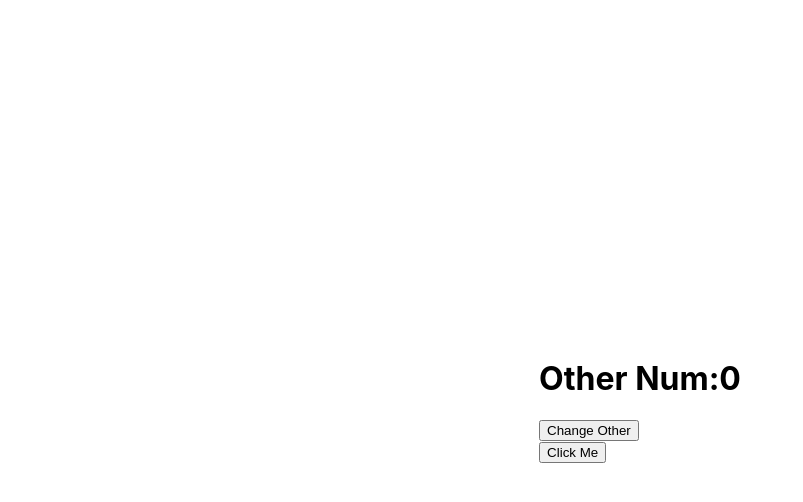
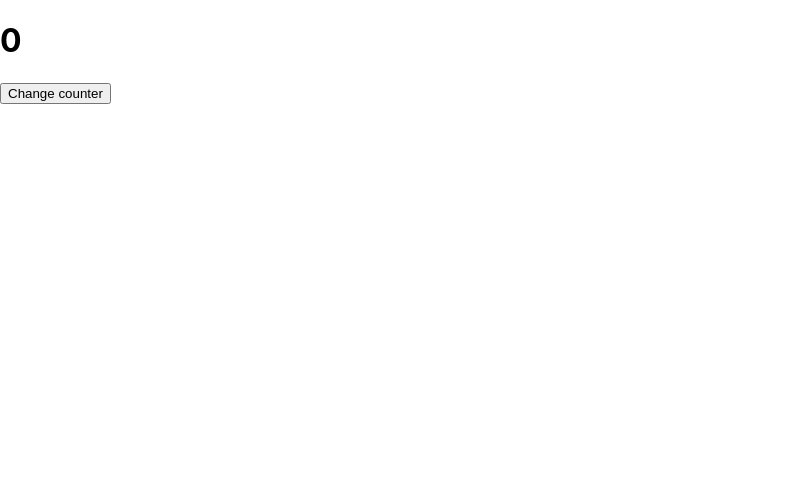
Before and after one commit to Tusharhotbit123/reactBasics, a React (Create React App) app: page / in a window 1280 px wide. Shown: the top 502 px of the page, without its empty margins (0-803 px from the left). Built offline with nearby package versions, Linux system fonts and the light colour scheme.

Commit message:
context api

```diff
--- a/src/App.js
+++ b/src/App.js
@@ -1,44 +1,16 @@
-import { useState, useCallback } from "react";
-import "./App.css";
-
-
-function Child({handleClick}){
-
-  // console.log("the child has been rendered")
-
-  return(
-    <div>
-        <button onClick={handleClick}>Click Me</button>
-
-    </div>
-  )
-}
+import React,{useContext} from "react";
+import { CounterContext } from "./context/counterContext";
 
 function App() {
-  // const [num, setNum] = useState(0);
-  const [other,setOther]=useState(0);
 
-  console.log("the parent has been rendered")
-
-  const handleClick=useCallback(()=>{
-            console.log("the child has been rendered")
-  },[])
+   const state=useContext(CounterContext)
 
   return (
-    <div
-      style={{
-        height: "100vh",
-        display: "flex",
-        flexDirection: "column",
-        justifyContent: "center",
-        alignItems: "center",
-      }}
-    >
-      <div>
-       <h1>Other Num:{other}</h1>
-       <button onClick={()=>setOther(other+1)}>Change Other</button>
-       <Child handleClick={handleClick}/>
-      </div>
+
+    <div>
+
+       <h1>{state.counter}</h1>
+       <button onClick={()=>state.setCounter((prev)=>prev+1)}>Change counter</button>
     </div>
   );
 }
--- /dev/null
+++ b/src/context/counterContext.js
@@ -0,0 +1,14 @@
+import React,{createContext,useState} from 'react'
+
+export const CounterContext=createContext()
+
+export const CounterProvider=(props)=>{
+
+    const [counter,setCounter]=useState(0)
+
+    return(
+    <CounterContext.Provider value={{counter,setCounter}}>
+        {props.children}
+    </CounterContext.Provider>
+)
+}
--- a/src/index.js
+++ b/src/index.js
@@ -2,11 +2,13 @@ import React from 'react';
 import ReactDOM from 'react-dom/client';
 import './index.css';
 import App from './App';
-
+import { CounterProvider } from './context/counterContext';
 
 const root = ReactDOM.createRoot(document.getElementById('root'));
 root.render(
   <React.StrictMode>
-    <App />
+    <CounterProvider>
+      <App />
+    </CounterProvider>
   </React.StrictMode>
 );
```
